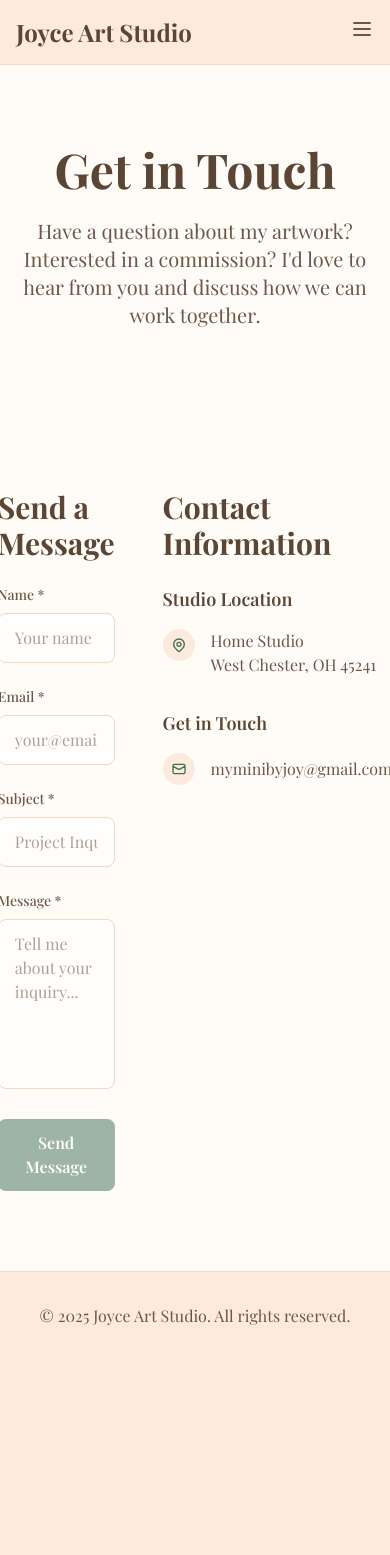
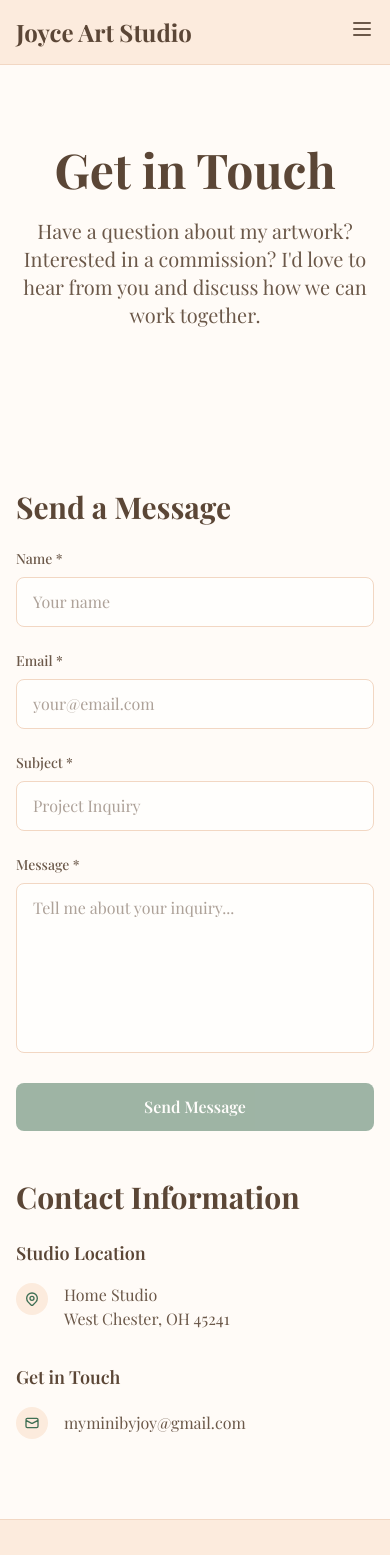
Before and after one commit to JoyRasfeld/joyce-website, a Next.js app: page /contact in a window 390 px wide. Shown: the top 1555 px of the page. Before the commit the page ends 1360 px from the top, so only its background shows below. Built offline with nearby package versions, Linux system fonts and the light colour scheme; a web font is replaced by a local one.

Commit message:
fix contact page on mobile

```diff
--- a/src/app/contact/page.tsx
+++ b/src/app/contact/page.tsx
@@ -22,7 +22,7 @@
       {/* Contact Form and Info */}
       <section className="py-20">
         <div className="max-w-6xl mx-auto px-4 sm:px-6 lg:px-8">
-          <div className="flex gap-12 justify-center">
+          <div className="flex flex-col lg:flex-row gap-12 justify-center">
             {/* Contact Form */}
             <ContactForm />
 
```
